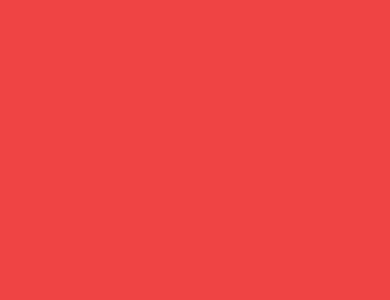
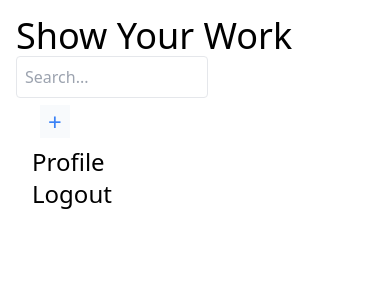
Before and after one commit to ajitstha42/show, a Django app: page /post/ in a window 390 px wide. Before the commit the part shown is empty. Shown: the top 300 px of the page. Run offline with Django 5.2, Linux system fonts and the light colour scheme; some libraries are stand-ins or nearby versions.

Commit message:
created nav UI

```diff
--- a/posts/templates/posts/posts.html
+++ b/posts/templates/posts/posts.html
@@ -7,13 +7,5 @@ Posts
 {% endblock title %}
 
 {% block content %}
-    <main>
-        <div class="posts">
-            <div class="post">
-                {% for post in posts %}
 
-                {% endfor %}
-            </div>
-        </div>
-    </main>
 {% endblock content %}
--- a/templates/base.html
+++ b/templates/base.html
@@ -1,24 +1,43 @@
-{% load static %}
-{% load static tailwind_tags %}
+{% load static %} {% load static tailwind_tags %}
 <!DOCTYPE html>
 <html lang="en">
-
-<head>
-    <meta charset="UTF-8">
-    <meta name="viewport" content="width=device-width, initial-scale=1.0">
+  <head>
+    <meta charset="UTF-8" />
+    <meta name="viewport" content="width=device-width, initial-scale=1.0" />
     <title>{% block title %}{% endblock title %}</title>
     {% tailwind_css %}
-</head>
+  </head>
 
-<body class="bg-red-500">
+  <body class="bg-BGM">
+    <nav
+      class="container mx-auto p-4 max-w-screen-xl md:flex items-center justify-between"
+    >
+      <h1 class="text-4xl opacity">Show Your Work</h1>
 
+      <div class="md:flex items-center space-x-4">
+        <form action="">
+          <input
+            type="text"
+            id="search"
+            name="q"
+            placeholder="Search..."
+            class="border p-2 rounded w-48"
+          />
+        </form>
 
-    {% block content %}
+        <div class="p-2 inline-block space-x-4">
+          <p class="text-2xl ">
+            <a href="#" class=" text-black  bg-slate-50 px-2  text-blue-500"
+              >+</a
+            >
+          </p>
+        </div>
 
-    {% endblock content %}
+        <p class="text-2xl space-x-4"><a href="#">Profile</a></p>
+        <p class="text-2xl"><a href="#">Logout</a></p>
+      </div>
+    </nav>
 
-
-
-</body>
-
+    {% block content %} {% endblock content %}
+  </body>
 </html>
```
Also changed, not shown: theme/static_src/tailwind.config.js (+12 -8 lines).
